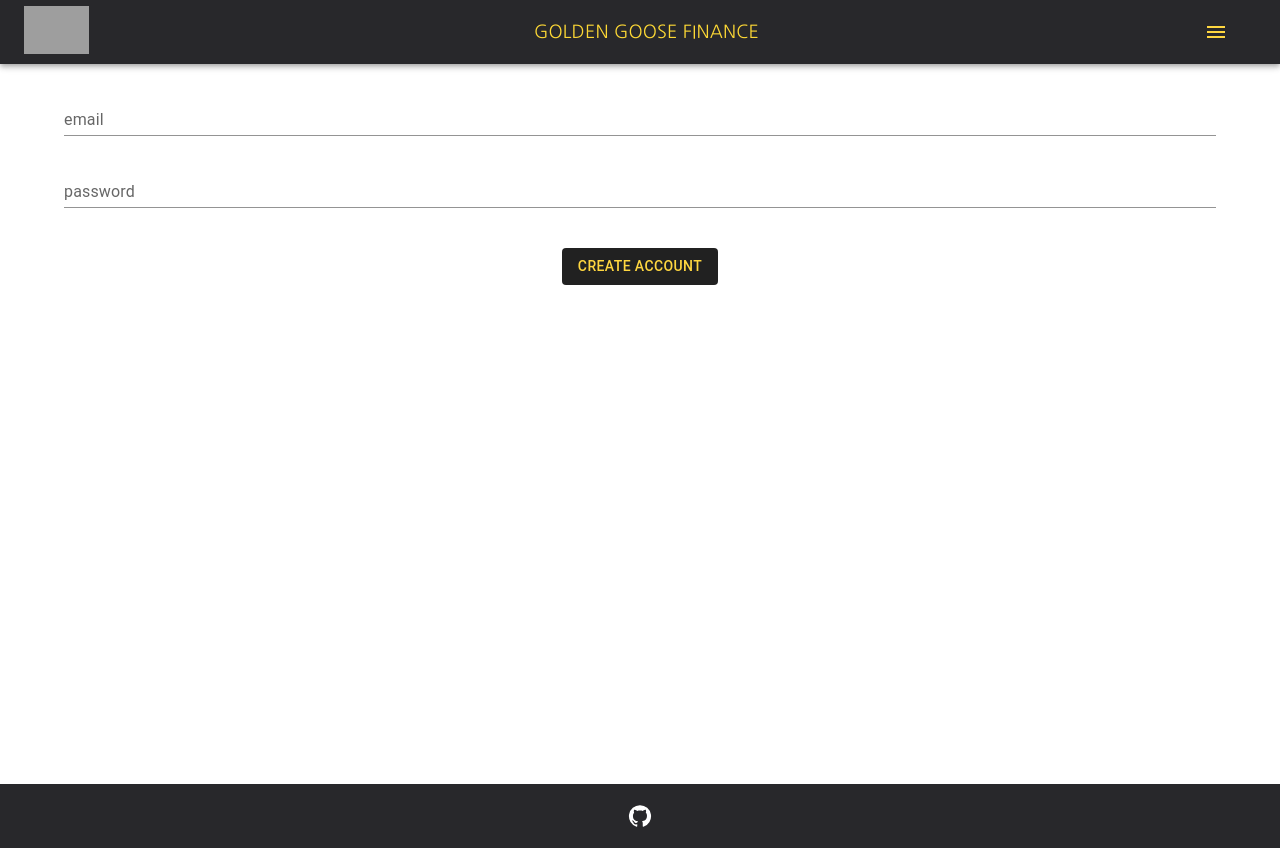
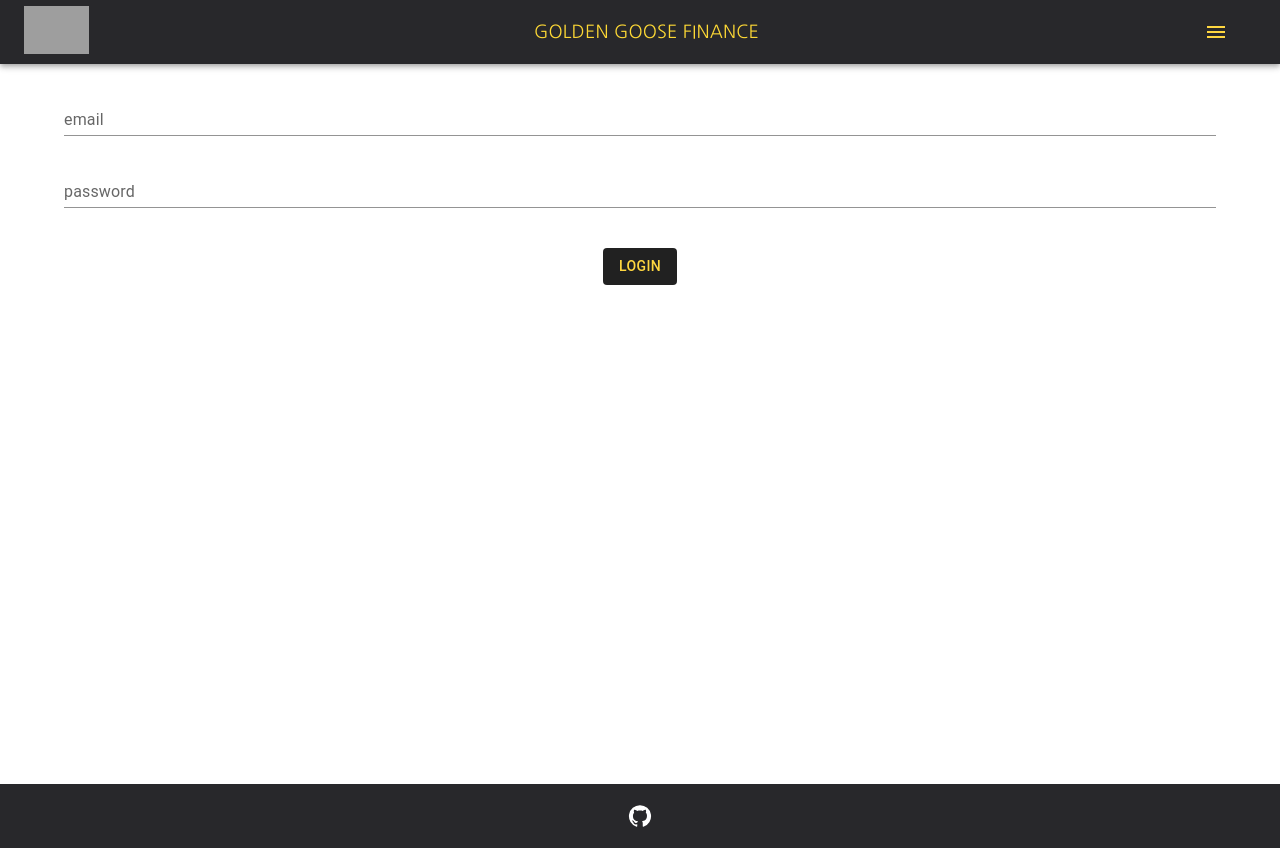
Before and after one commit to edyta0106/Golden-Goose-Finance, a React (Create React App) app in the folder client/: page /login in a window 1280 px wide. Built offline with nearby package versions, Linux system fonts and the light colour scheme; grey boxes are pictures that could not be loaded.

Commit message:
Added click event to buttons

```diff
--- a/client/src/components/Login/Login.js
+++ b/client/src/components/Login/Login.js
@@ -78,6 +78,7 @@ export default function Login() {
           ) : null}
           <Box textAlign="center">
             <Button
+              onClick={handleFormSubmit}
               variant=""
               sx={{
                 mt: 5,
@@ -91,7 +92,7 @@ export default function Login() {
                 },
               }}
             >
-              Create Account
+              Login
             </Button>
           </Box>
         </Box>
--- a/client/src/components/SignUp/SignUp.js
+++ b/client/src/components/SignUp/SignUp.js
@@ -75,6 +75,7 @@ export default function SignUp(props) {
           />
           <Box textAlign="center">
             <Button
+              onClick={handleFormSubmit}
               variant=""
               sx={{
                 mt: 5,
@@ -90,7 +91,6 @@ export default function SignUp(props) {
             >
               Create Account
             </Button>
-            ;
           </Box>
         </Box>
       </Container>
```
